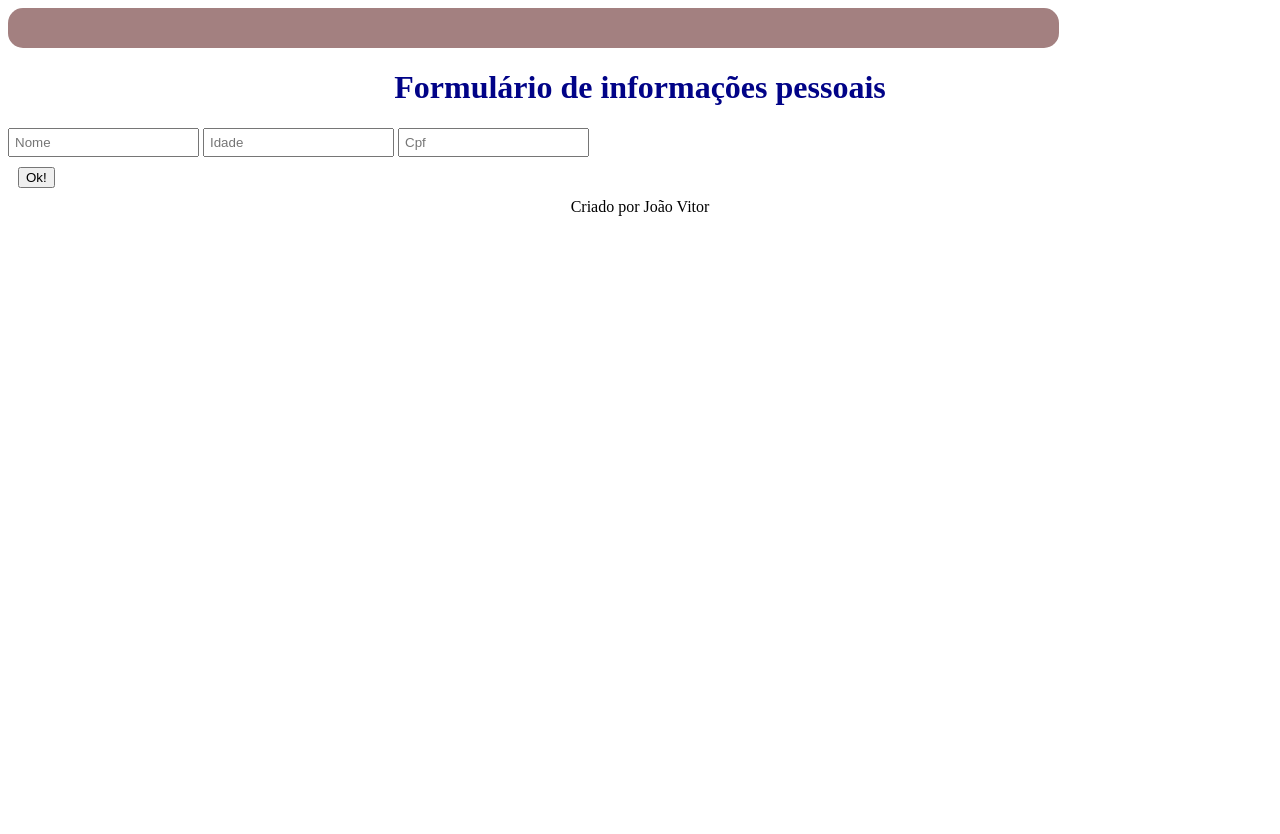
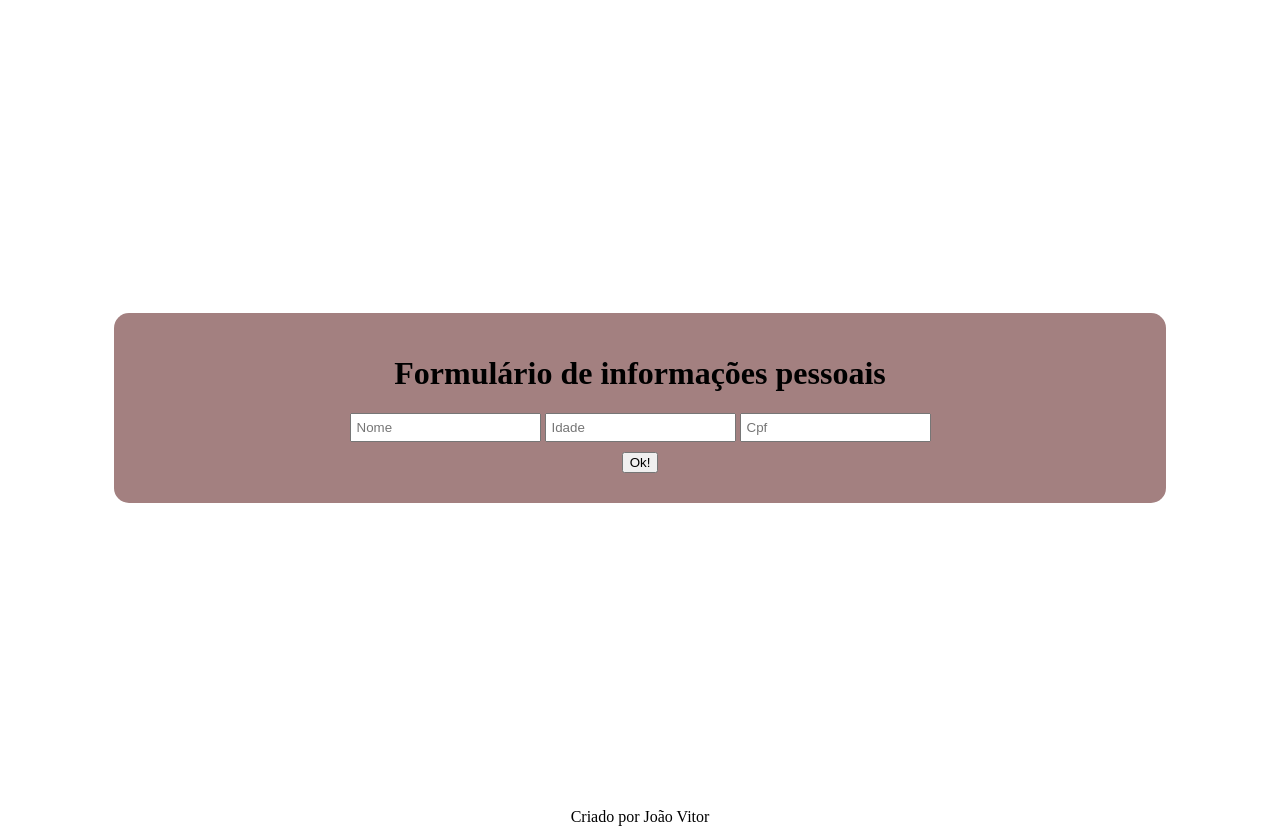
Before and after one commit to joaovitortm4/programacao_web_CC_A, a plain HTML site: page index.html in a window 1280 px wide. Before the commit the page ends 800 px from the top, so only its background shows below. Drawn offline with Linux system fonts and the light colour scheme.

Commit message:
Personalização2

```diff
--- a/index.html
+++ b/index.html
@@ -7,8 +7,8 @@
     <link rel="stylesheet" href="styles.css">
 </head>
 <body>
-    <div class="contaicontainer">
-        <div class="centered-div"></div>
+    <div class="container">
+        <div class="centered-div">
             <h1 id="titulo">Formulário de informações pessoais</h1>
             <input type="text" placeholder="Nome">
             <input type="number"placeholder="Idade">
--- a/styles.css
+++ b/styles.css
@@ -1,11 +1,8 @@
 #titulo {
-    color: rgb(1, 3, 135);
+    color: rgb(0, 0, 0);
     text-align: center;
 }
 
-.entradas-formulario {
-    border: 1px solid;
-}
 .container {
     width: 100%;
     height: 100vh; /* Altura total da janela */
```
